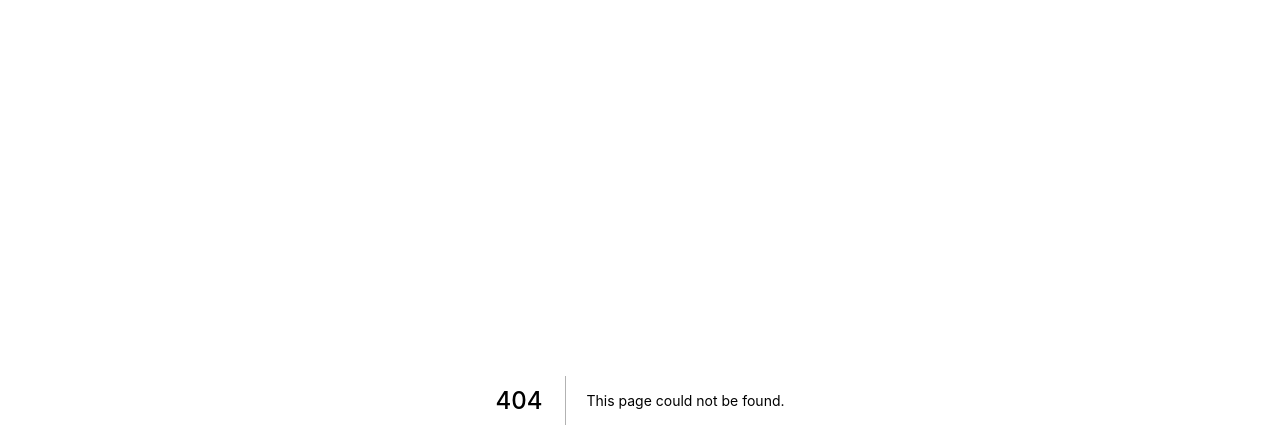
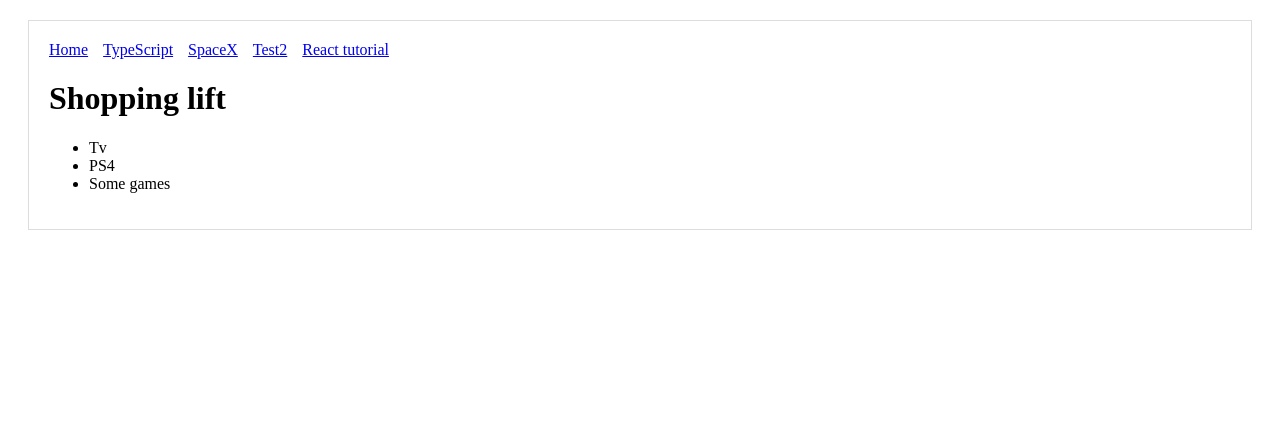
Before and after one commit to wonsz1/nextjs-tests, a Next.js app: page /react-tutorial in a window 1280 px wide. Before the commit this address had no page. Shown: the top 448 px of the page. Built offline with nearby package versions, Linux system fonts and the light colour scheme.

Commit message:
add react tutorial page

```diff
--- a/components/Menu.js
+++ b/components/Menu.js
@@ -18,5 +18,8 @@ export default () => (
         <Link href="/test2">
             <a style={linkStyle}>Test2</a>
         </Link>
+        <Link href="/react-tutorial">
+          <a style={linkStyle}>React tutorial</a>
+        </Link>
     </div>
 );
--- a/pages/index.js
+++ b/pages/index.js
@@ -24,7 +24,7 @@ const PostLink = props => (
         }
         `}</style>
     </li>
-)
+);
 
 const DynamicPostLink = props => (
     <li>
@@ -48,7 +48,7 @@ const DynamicPostLink = props => (
         }
         `}</style>
     </li>
-)
+);
 
 
 const Index = () => (
--- /dev/null
+++ b/pages/react-tutorial.tsx
@@ -0,0 +1,21 @@
+import Layout from '../components/MyLayout';
+import React from 'react';
+
+class ShoppingList extends React.Component {
+  render() {
+    return (
+      <Layout>
+        <div className="shopping-list">
+          <h1>Shopping lift</h1>
+          <ul>
+            <li>Tv</li>
+            <li>PS4</li>
+            <li>Some games</li>
+          </ul>
+        </div>
+      </Layout>
+    );
+  }
+}
+
+export default ShoppingList;
```
Also changed, not shown: components/Board.tsx (added, +36 -0 lines), components/Square.tsx (added, +27 -0 lines), tsconfig.json (added, +29 -0 lines), next-env.d.ts (added).
